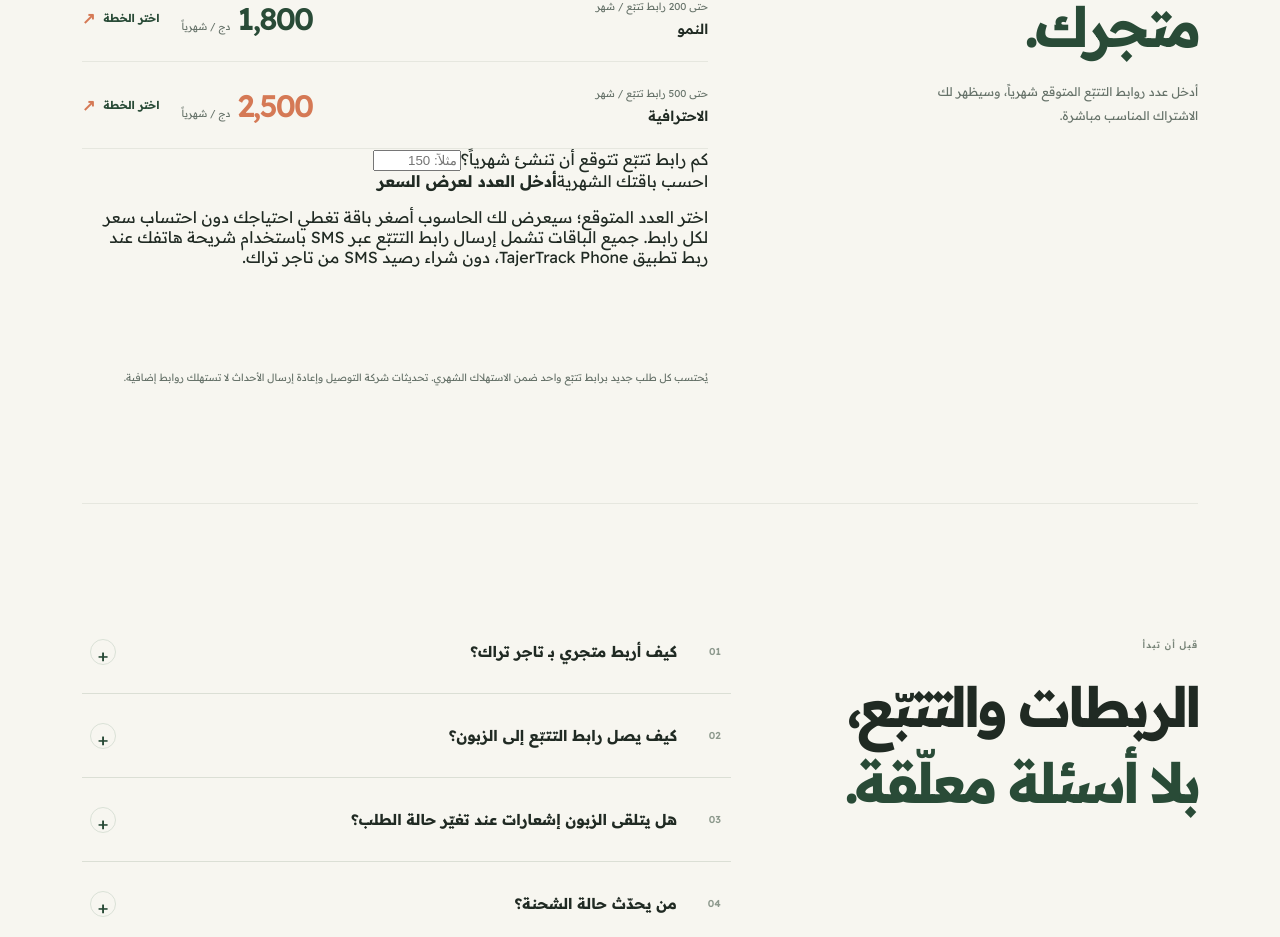
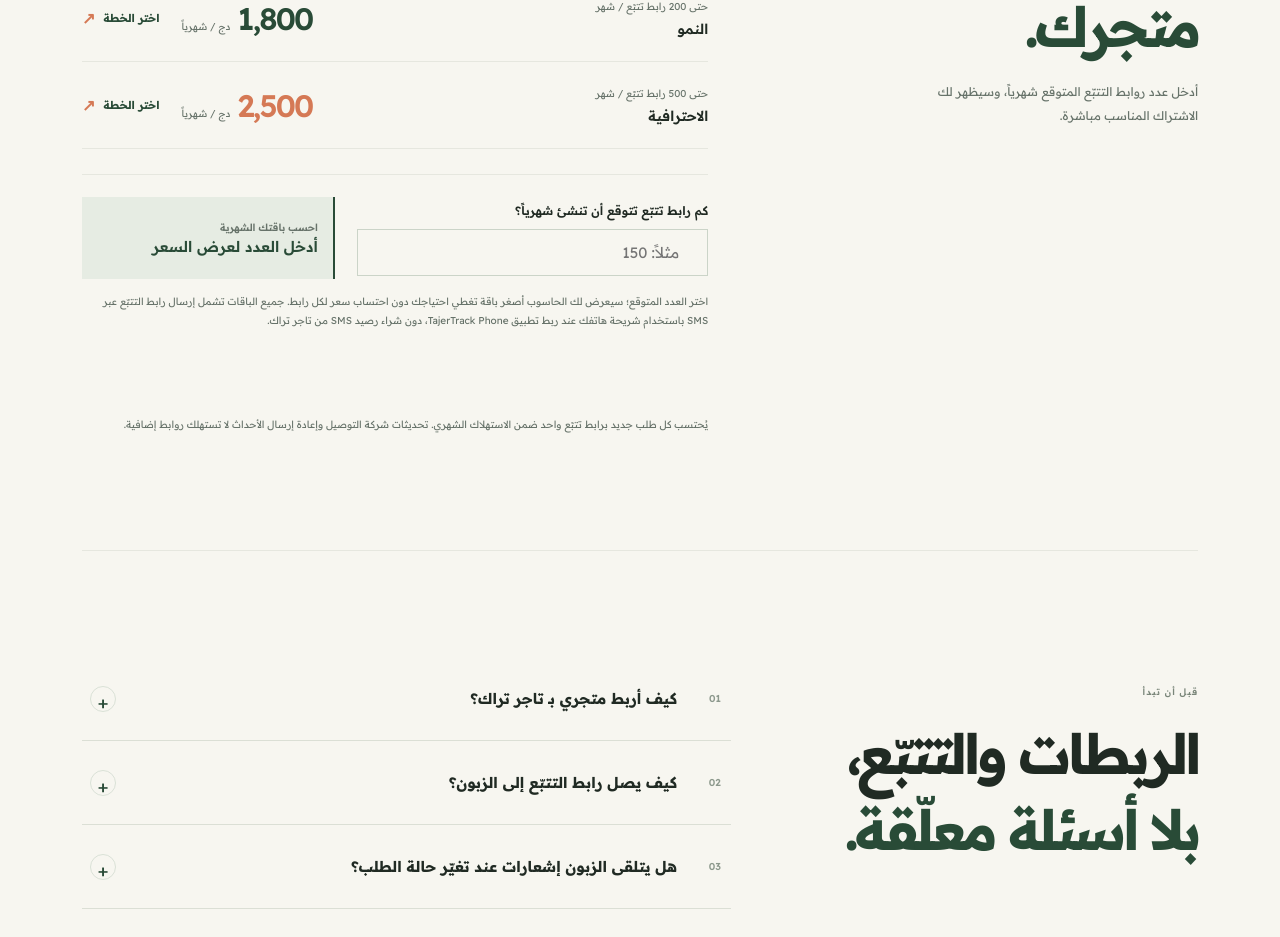
Before and after one commit to ni3yyn/dz-tracker, a Next.js app in the folder apps/web/: page / in a window 1280 px wide. Shown: the part 4149-5086 px from the top of the page. Built offline with nearby package versions, Linux system fonts and the light colour scheme; no server answers.

Commit message:
Style the monthly pricing calculator

```diff
--- a/apps/web/src/app/home.module.css
+++ b/apps/web/src/app/home.module.css
@@ -657,6 +657,73 @@
 .priceLink span { color: var(--clay); font-size: 16px; transition: transform .2s ease; }
 .priceLink:hover span { transform: translate(-2px, -2px); }
 .pricingNote { grid-column: 2; margin: -5px 0 0; font-size: 10px; }
+
+.pricingCalculator {
+  display: grid;
+  grid-template-columns: minmax(0, 1fr) minmax(180px, .72fr);
+  align-items: center;
+  gap: 13px 22px;
+  margin-top: 25px;
+  padding-top: 22px;
+  border-top: 1px solid var(--line);
+}
+.pricingCalculatorField { min-width: 0; }
+.pricingCalculatorField label {
+  display: block;
+  margin-bottom: 8px;
+  color: var(--ink);
+  font-size: 12px;
+  font-weight: 600;
+  line-height: 1.8;
+}
+.pricingCalculatorInput {
+  width: 100%;
+  min-height: 47px;
+  padding: 0 13px;
+  border: 1px solid #cbd4c8;
+  border-radius: 0;
+  background: var(--surface);
+  color: var(--ink);
+  font: inherit;
+  font-size: 15px;
+  direction: ltr;
+  text-align: right;
+  outline: none;
+  transition: border-color .18s ease, box-shadow .18s ease;
+}
+.pricingCalculatorInput:focus {
+  border-color: var(--green);
+  box-shadow: 0 0 0 2px rgba(41, 75, 55, .11);
+}
+.pricingCalculatorResult {
+  display: flex;
+  min-height: 82px;
+  flex-direction: column;
+  justify-content: center;
+  gap: 3px;
+  padding: 11px 15px;
+  background: var(--green-soft);
+  border-inline-start: 2px solid var(--green);
+}
+.pricingCalculatorTier { color: var(--muted); font-size: 10px; font-weight: 600; }
+.pricingCalculatorPrice {
+  color: var(--green);
+  font-size: clamp(21px, 2.3vw, 27px);
+  font-weight: 700;
+  letter-spacing: -.045em;
+  font-variant-numeric: tabular-nums;
+}
+.pricingCalculatorPrice small { color: var(--muted); font-size: 10px; font-weight: 500; letter-spacing: 0; }
+.pricingCalculatorLimit { color: var(--muted); font-size: 10px; line-height: 1.7; }
+.pricingCalculatorPrompt { color: var(--green); font-size: 15px; font-weight: 600; }
+.pricingCalculatorHint {
+  grid-column: 1 / -1;
+  margin: 0;
+  color: var(--muted);
+  font-size: 10px;
+  line-height: 1.9;
+}
+
 .footerPricing { color: #6c786d; text-decoration: none; }
 .footerPricing:hover { color: var(--green); }
 @media (max-width: 820px) {
@@ -666,6 +733,7 @@
   .pricingHead { position: static; }
   .pricingHead > p { max-width: 560px; }
   .pricingNote { grid-column: 1; }
+  .pricingCalculator { grid-template-columns: minmax(0, 1fr) minmax(0, .85fr); }
 }
 @media (max-width: 560px) {
   .navbar { min-height: 66px; }
@@ -675,6 +743,8 @@
   .navPrimary { min-height: 35px; padding: 0 9px; font-size: 10px; }
   .pricingSection { padding: 58px 0; gap: 19px; }
   .pricingHead h2 { font-size: clamp(29px, 8vw, 38px); }
+  .pricingCalculator { grid-template-columns: minmax(0, 1fr); gap: 10px; }
+  .pricingCalculatorResult { min-height: 70px; }
   .priceRow { grid-template-columns: minmax(0, 1fr) auto; gap: 10px 14px; padding: 18px 0; }
   .priceAmount { grid-column: 2; grid-row: 1; flex-direction: column; align-items: flex-start; gap: 0; }
   .priceAmount strong { font-size: 25px; }
```
